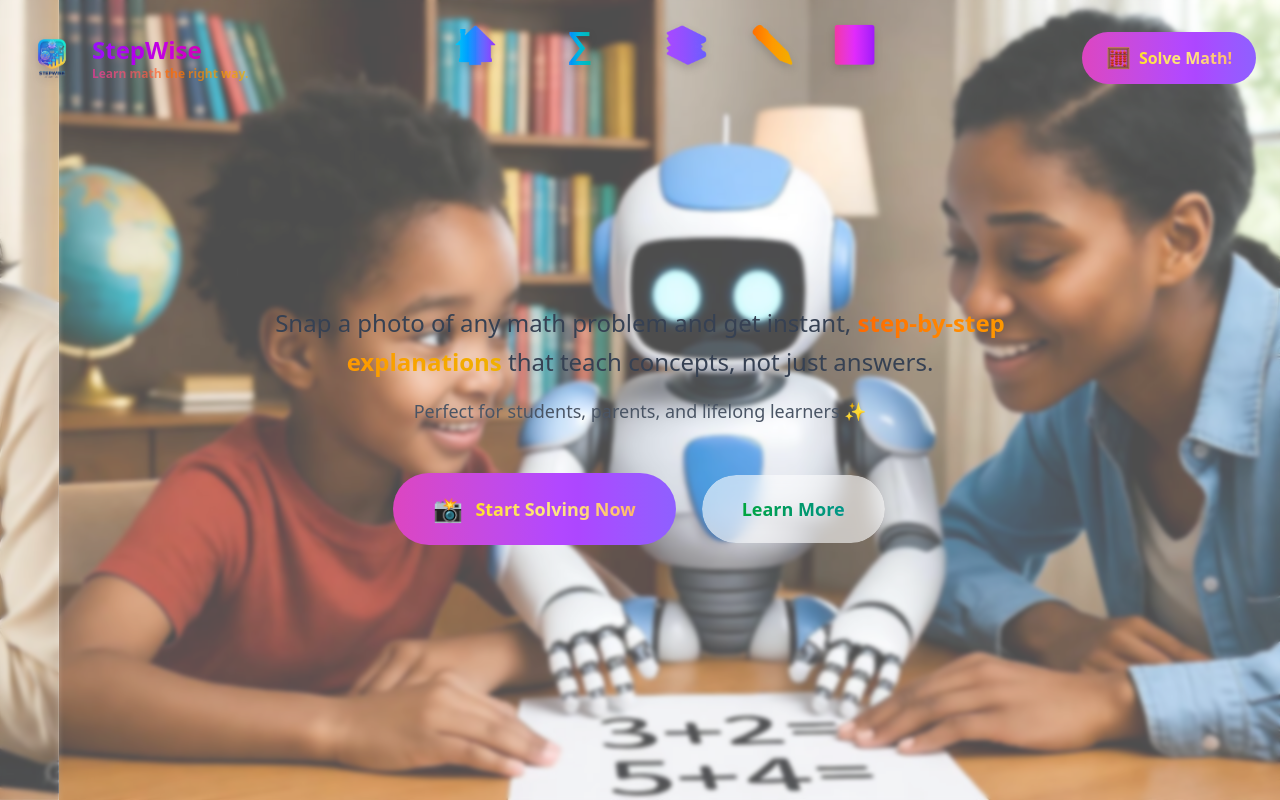
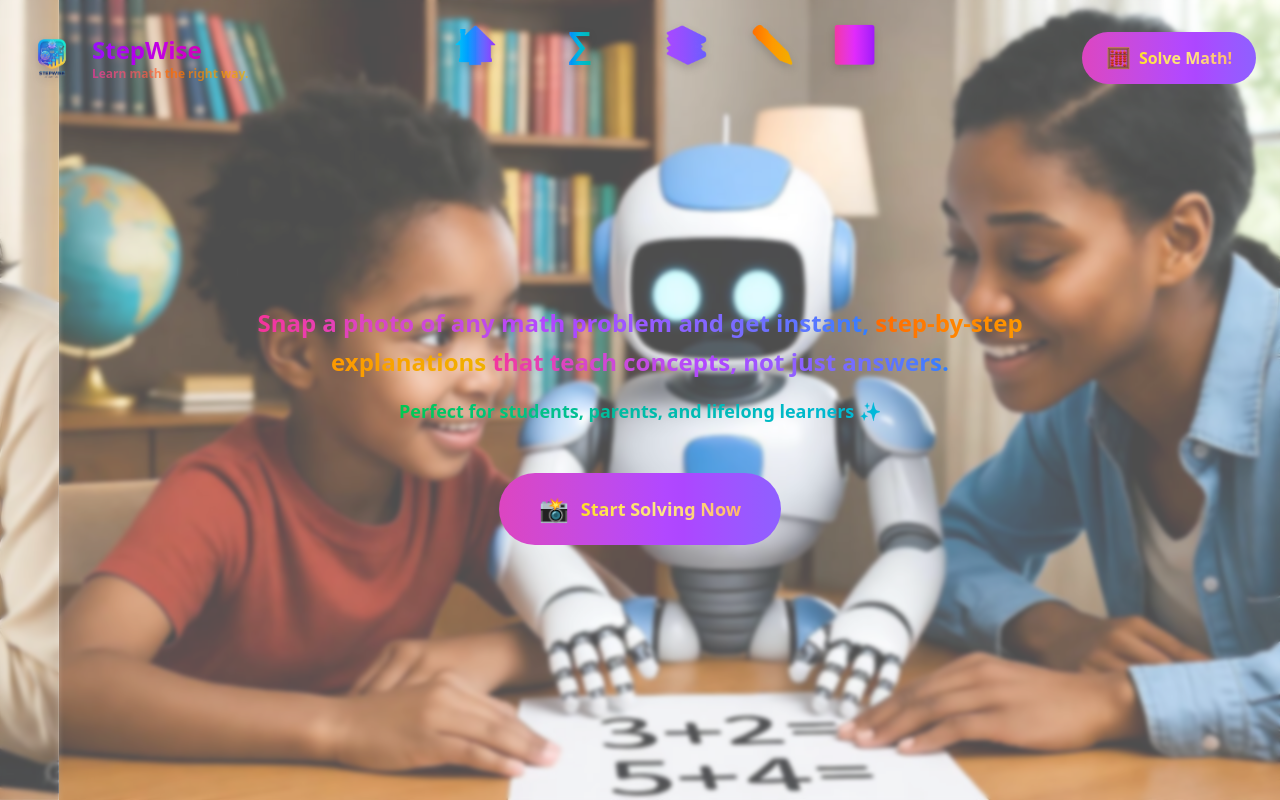
Before and after one commit to narendraAnalytics/stepwise, a Next.js app: page / in a window 1280 px wide. Built offline with nearby package versions, Linux system fonts and the light colour scheme.

Commit message:
herosection text color changed

```diff
--- a/src/components/HeroSection.tsx
+++ b/src/components/HeroSection.tsx
@@ -81,13 +81,17 @@ export default function HeroSection() {
           initial={{ opacity: 0, y: 20 }}
           animate={{ opacity: 1, y: 0 }}
           transition={{ duration: 0.8, delay: 0.4 }}
-          className="text-xl md:text-2xl text-gray-700 dark:text-gray-300 mb-4 max-w-3xl mx-auto leading-relaxed"
+          className="text-xl md:text-2xl mb-4 max-w-3xl mx-auto leading-relaxed"
         >
-          Snap a photo of any math problem and get instant,{" "}
+          <span className="font-bold bg-gradient-to-r from-pink-500 via-purple-500 to-blue-500 bg-clip-text text-transparent">
+            Snap a photo of any math problem and get instant,{" "}
+          </span>
           <span className="font-bold bg-gradient-to-r from-orange-500 via-amber-500 to-yellow-500 bg-clip-text text-transparent">
             step-by-step explanations
-          </span>{" "}
-          that teach concepts, not just answers.
+          </span>
+          <span className="font-bold bg-gradient-to-r from-pink-500 via-purple-500 to-blue-500 bg-clip-text text-transparent">
+            {" "}that teach concepts, not just answers.
+          </span>
         </motion.p>
 
         {/* Additional tagline */}
@@ -95,17 +99,19 @@ export default function HeroSection() {
           initial={{ opacity: 0 }}
           animate={{ opacity: 1 }}
           transition={{ duration: 0.8, delay: 0.6 }}
-          className="text-lg text-gray-600 dark:text-gray-400 mb-12"
+          className="text-lg mb-12"
         >
-          Perfect for students, parents, and lifelong learners ✨
+          <span className="font-bold bg-gradient-to-r from-green-500 via-teal-500 to-cyan-500 bg-clip-text text-transparent">
+            Perfect for students, parents, and lifelong learners ✨
+          </span>
         </motion.p>
 
-        {/* CTA Buttons */}
+        {/* CTA Button */}
         <motion.div
           initial={{ opacity: 0, y: 20 }}
           animate={{ opacity: 1, y: 0 }}
           transition={{ duration: 0.8, delay: 0.8 }}
-          className="flex flex-col sm:flex-row items-center justify-center gap-6"
+          className="flex items-center justify-center"
         >
           {/* Primary CTA */}
           <Link href="/solve">
@@ -154,37 +160,6 @@ export default function HeroSection() {
               </span>
             </motion.button>
           </Link>
-
-          {/* Secondary CTA */}
-          <Link href="/about">
-            <motion.button
-              className="relative px-10 py-5 rounded-full font-bold text-lg overflow-hidden group border-2 border-transparent"
-              whileHover={{ scale: 1.05, y: -3 }}
-              whileTap={{ scale: 0.95 }}
-              transition={{ type: "spring", stiffness: 400, damping: 17 }}
-            >
-              {/* Background */}
-              <motion.div
-                className="absolute inset-0 bg-white/60 dark:bg-gray-800/60 backdrop-blur-sm"
-                whileHover={{
-                  background:
-                    "linear-gradient(to right, rgba(255,255,255,0.8), rgba(255,255,255,0.6))",
-                }}
-              />
-
-              {/* Border gradient on hover */}
-              <motion.div
-                className="absolute inset-0 rounded-full bg-gradient-to-r from-green-500 via-emerald-500 to-teal-500 opacity-0"
-                whileHover={{ opacity: 1 }}
-                style={{ padding: "2px", zIndex: -1 }}
-              />
-
-              {/* Button text */}
-              <span className="relative z-10 bg-gradient-to-r from-green-600 via-emerald-600 to-teal-600 bg-clip-text text-transparent font-extrabold">
-                Learn More
-              </span>
-            </motion.button>
-          </Link>
         </motion.div>
       </div>
     </section>
```
